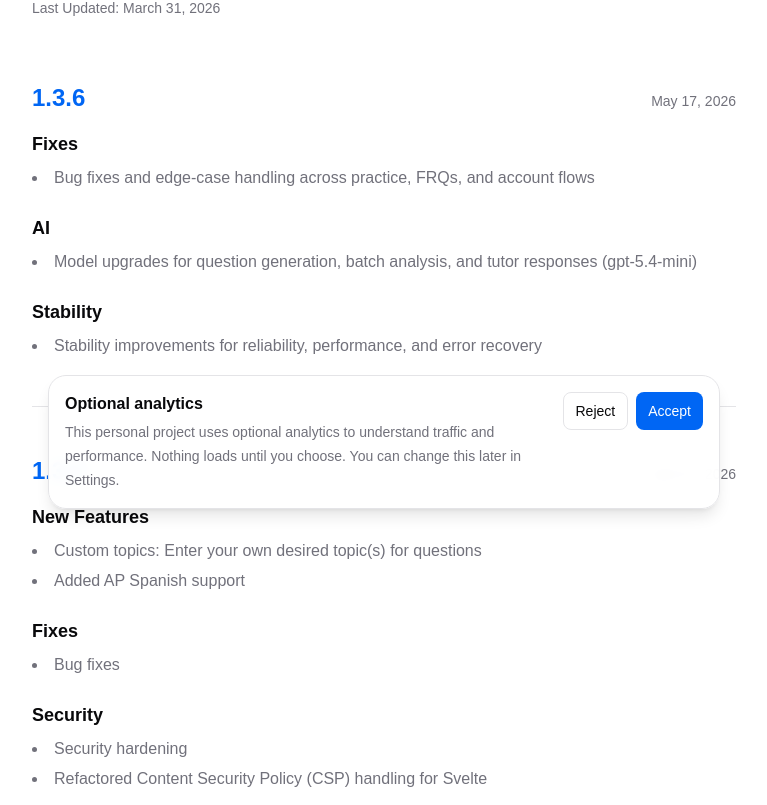
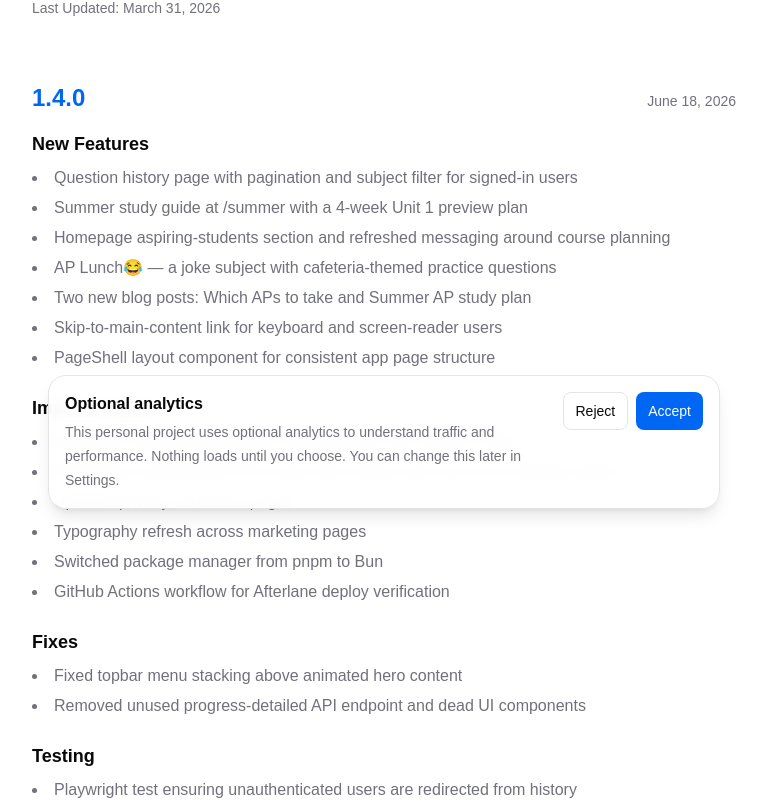
Before and after one commit to 5cisummai/freeappractice, a SvelteKit app: page /changelog in a window 1280 px wide. Shown: the part 275-1080 px from the top of the page, without its empty margins (256-1023 px from the left). Built offline with nearby package versions, Linux system fonts and the light colour scheme.

Commit message:
Update version to 1.4.0 and enhance aspiring students section with new testimonials. Add changelog for version 1.4.0 detailing new features, improvements, and fixes.

```diff
--- a/package.json
+++ b/package.json
@@ -1,7 +1,7 @@
 {
 	"name": "freeappractice-svelte",
 	"private": true,
-	"version": "1.3.0",
+	"version": "1.4.0",
 	"type": "module",
 	"scripts": {
 		"dev": "vite dev",
--- a/src/lib/components/aspiring-students-section.svelte
+++ b/src/lib/components/aspiring-students-section.svelte
@@ -51,11 +51,11 @@
 			avatarClass: 'bg-rose-200 text-rose-900 dark:bg-rose-900 dark:text-rose-100'
 		},
 		{
-			name: 'Sofia M.',
-			detail: 'Junior · AP Chemistry',
+			name: 'Zarian R.',
+			detail: 'Senior · AP Physics C',
 			quote:
-				'No signup, no paywall—just open the site and practice. That low friction is exactly what I needed during a busy semester.',
-			initials: 'SM',
+				'No signup, no paywall—just open the site and practice. That low friction is exactly what I needed during a busy semester of AP Physics C.',
+			initials: 'ZR',
 			cardClass: 'bg-violet-100 dark:bg-violet-950/50',
 			avatarClass: 'bg-violet-200 text-violet-900 dark:bg-violet-900 dark:text-violet-100'
 		}
--- a/src/routes/(app)/app/settings/+page.svelte
+++ b/src/routes/(app)/app/settings/+page.svelte
@@ -30,7 +30,7 @@
 		name: auth.user?.name || '',
 		email: auth.user?.email || ''
 	});
-	const appVersion = '1.3.6';
+	const appVersion = '1.4.0';
 
 	function handleUpdateAccount(e: SubmitEvent) {
 		e.preventDefault();
--- a/src/routes/+page.svelte
+++ b/src/routes/+page.svelte
@@ -164,7 +164,7 @@
 			},
 			"browserRequirements": "Requires JavaScript",
 			"operatingSystem": "Any",
-			"softwareVersion": "1.3.0",
+			"softwareVersion": "1.4.0",
 			"datePublished": "2025-12-12",
 			"dateModified": "2026-3-31",
 			"inLanguage": "en-US",
--- a/src/routes/changelog/+page.svelte
+++ b/src/routes/changelog/+page.svelte
@@ -6,6 +6,46 @@
 	import { resolve } from '$app/paths';
 
 	const changelog = [
+		{
+			version: '1.4.0',
+			date: 'June 18, 2026',
+			sections: [
+				{
+					title: 'New Features',
+					items: [
+						'Question history page with pagination and subject filter for signed-in users',
+						'Summer study guide at /summer with a 4-week Unit 1 preview plan',
+						'Homepage aspiring-students section and refreshed messaging around course planning',
+						'AP Lunch😂 — a joke subject with cafeteria-themed practice questions',
+						'Two new blog posts: Which APs to take and Summer AP study plan',
+						'Skip-to-main-content link for keyboard and screen-reader users',
+						'PageShell layout component for consistent app page structure'
+					]
+				},
+				{
+					title: 'Improvements',
+					items: [
+						'Migrated AI question generation and tutoring to the Vercel AI SDK',
+						'Refactored authenticated API routes with shared auth and error-handling helpers',
+						'Updated privacy and terms pages',
+						'Typography refresh across marketing pages',
+						'Switched package manager from pnpm to Bun',
+						'GitHub Actions workflow for Afterlane deploy verification'
+					]
+				},
+				{
+					title: 'Fixes',
+					items: [
+						'Fixed topbar menu stacking above animated hero content',
+						'Removed unused progress-detailed API endpoint and dead UI components'
+					]
+				},
+				{
+					title: 'Testing',
+					items: ['Playwright test ensuring unauthenticated users are redirected from history']
+				}
+			]
+		},
 		{
 			version: '1.3.6',
 			date: 'May 17, 2026',
```
